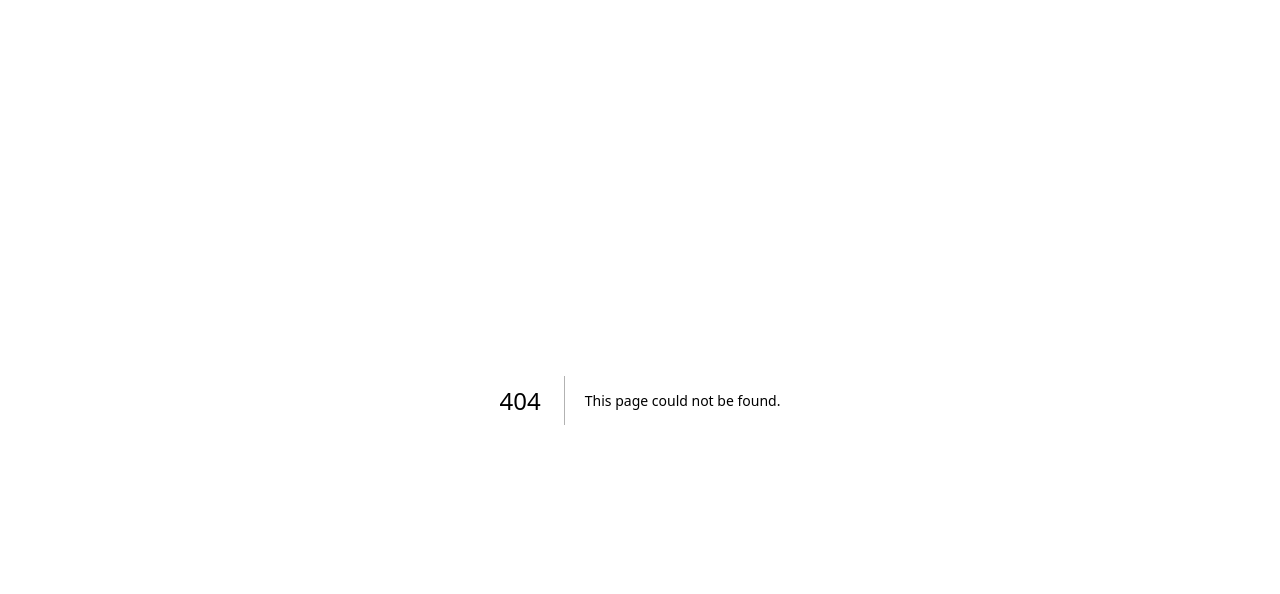
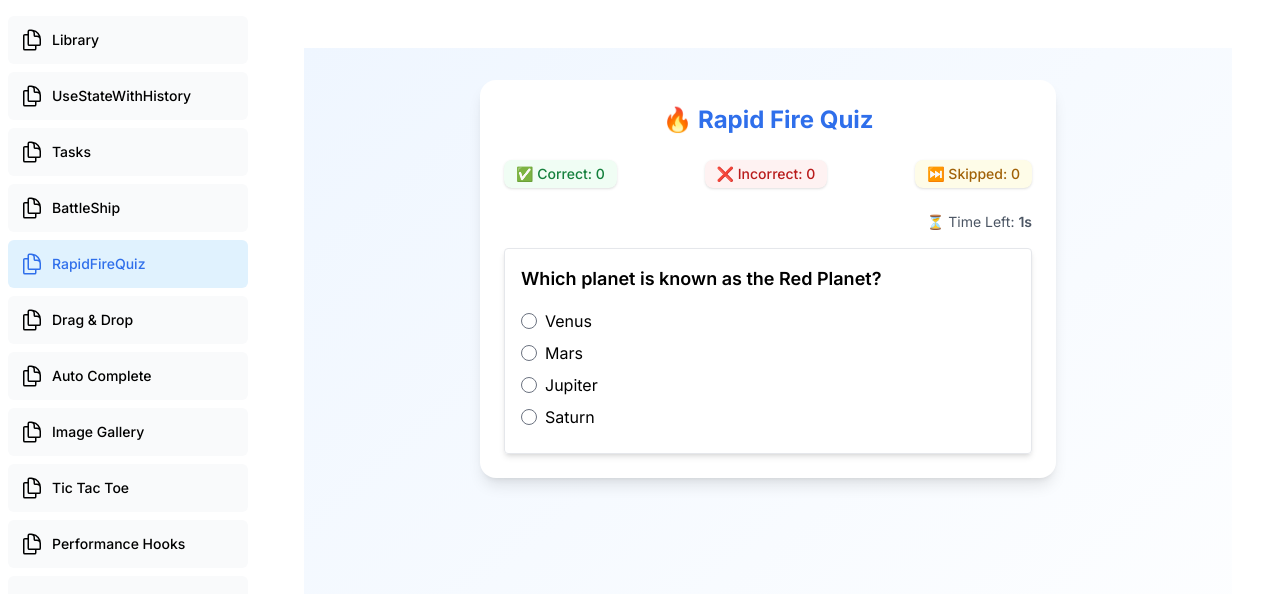
Before and after one commit to aasifrasul/nextjs-dashboard, a Next.js app: page /home/RapidFireQuiz in a window 1280 px wide. Before the commit this address had no page. Shown: the top 594 px of the page. Built offline with nearby package versions, Linux system fonts and the light colour scheme; a web font is replaced by a local one.

Commit message:
Implement rapid Fire Quiz

```diff
--- /dev/null
+++ b/app/home/RapidFireQuiz/api/questions.ts
@@ -0,0 +1,42 @@
+export interface QuestionData {
+	question: string;
+	options: string[];
+	correct: string;
+}
+
+const QUESTIONS: QuestionData[] = [
+	{
+		question: 'Which planet is known as the Red Planet?',
+		options: ['Venus', 'Mars', 'Jupiter', 'Saturn'],
+		correct: 'Mars',
+	},
+	{
+		question: "Who wrote the play 'Romeo and Juliet'?",
+		options: ['Charles Dickens', 'William Shakespeare', 'Leo Tolstoy', 'Mark Twain'],
+		correct: 'William Shakespeare',
+	},
+	{
+		question: 'What is the capital of Australia?',
+		options: ['Sydney', 'Melbourne', 'Canberra', 'Perth'],
+		correct: 'Canberra',
+	},
+	{
+		question: 'What is H2O commonly known as?',
+		options: ['Hydrogen', 'Salt', 'Water', 'Oxygen'],
+		correct: 'Water',
+	},
+	{
+		question: 'Which language is primarily spoken in Brazil?',
+		options: ['Spanish', 'Portuguese', 'French', 'Italian'],
+		correct: 'Portuguese',
+	},
+];
+
+export const fetchQuestion = (index: number): Promise<QuestionData> => {
+	return new Promise((resolve) => {
+		const time = 1000; //just to make tests faster
+		setTimeout(() => {
+			resolve(QUESTIONS[index]);
+		}, time); // simulate network delay
+	});
+};
--- /dev/null
+++ b/app/home/RapidFireQuiz/api/validate.ts
@@ -0,0 +1,9 @@
+export const validateAnswer = (answer: string, correctAnswer: string): Promise<boolean> => {
+	const time = 1000; //just to make tests faster
+
+	return new Promise((resolve) => {
+		setTimeout(() => {
+			resolve(answer === correctAnswer);
+		}, time);
+	});
+};
--- /dev/null
+++ b/app/home/RapidFireQuiz/components/Finished.tsx
@@ -0,0 +1,7 @@
+const Finished = () => (
+	<div className="flex justify-center items-center h-40">
+		<div className="animate-pulse text-blue-600 text-lg font-medium">Finished</div>
+	</div>
+);
+
+export default Finished;
--- /dev/null
+++ b/app/home/RapidFireQuiz/components/Loader.tsx
@@ -0,0 +1,9 @@
+const Loader = () => (
+	<div className="flex justify-center items-center h-40">
+		<div className="animate-pulse text-blue-600 text-lg font-medium">
+			Loading question...
+		</div>
+	</div>
+);
+
+export default Loader;
--- /dev/null
+++ b/app/home/RapidFireQuiz/components/QuestionCard.tsx
@@ -0,0 +1,42 @@
+interface QuestionCardProps {
+	question: string;
+	options: string[];
+	onSelect: (option: string) => void;
+	disabled: boolean;
+	selected: string | undefined;
+}
+
+const QuestionCard = ({
+	question,
+	options,
+	onSelect,
+	disabled,
+	selected,
+}: QuestionCardProps) => {
+	return (
+		<div className="p-4 border rounded shadow-md">
+			<h2 className="text-lg font-semibold mb-4">{question}</h2>
+			<div>
+				{options.map((option) => (
+					<div key={option} className="mb-2 flex items-center">
+						<input
+							type="radio"
+							id={option}
+							name="question-options"
+							value={option}
+							checked={selected === option}
+							onChange={() => onSelect(option)}
+							disabled={disabled}
+							className="form-radio text-blue-600"
+						/>
+						<label htmlFor={option} className="ml-2">
+							{option}
+						</label>
+					</div>
+				))}
+			</div>
+		</div>
+	);
+};
+
+export default QuestionCard;
--- /dev/null
+++ b/app/home/RapidFireQuiz/components/Scores.tsx
@@ -0,0 +1,23 @@
+interface ScoresProps {
+	correct: number;
+	incorrect: number;
+	skipped: number;
+}
+
+const Scores = ({ correct, incorrect, skipped }: ScoresProps) => {
+	return (
+		<div className="flex justify-between text-sm font-medium text-gray-700">
+			<div className="bg-green-50 text-green-700 px-3 py-1 rounded-lg shadow">
+				✅ Correct: {correct}
+			</div>
+			<div className="bg-red-50 text-red-700 px-3 py-1 rounded-lg shadow">
+				❌ Incorrect: {incorrect}
+			</div>
+			<div className="bg-yellow-50 text-yellow-700 px-3 py-1 rounded-lg shadow">
+				⏭️ Skipped: {skipped}
+			</div>
+		</div>
+	);
+};
+
+export default Scores;
--- /dev/null
+++ b/app/home/RapidFireQuiz/page.tsx
@@ -0,0 +1,138 @@
+'use client';
+import { useEffect, useState, useRef, useCallback } from 'react';
+import QuestionCard from './components/QuestionCard';
+import Loader from './components/Loader';
+import Scores from './components/Scores';
+import Finished from './components/Finished';
+
+import { fetchQuestion } from './api/questions';
+import { validateAnswer } from './api/validate';
+
+import { QuestionData } from './api/questions';
+
+const TOTAL_QUESTION = 5;
+
+/*
+1. Fetch and display one question at a time using the `fetchQuestion` function.
+While the question is loading, render the `Loader` component.
+
+2. If the user selects an answer **before time runs out:
+* Disable further input.
+* Call the `validateAnswer` API to check if the answer is correct.
+* Then move to the **next question** automatically.
+* If all questions are completed render `Finished` component
+
+3. Render Scores component by passing accurate values of:
+* ✅ Correct answers
+* ❌ Incorrect answers
+
+4. Show a 5-second countdown timer for each question.
+If time runs out before the user selects an answer:
+* Mark the question as `skipped`.
+* Automatically move to the `next question`.
+
+Track and display `Skipped` questions count
+
+----
+Do NOT make any changes in any file other than App.tsx
+*/
+
+const App = ({ maxTimePerQuestion = 5 }) => {
+	const [isLoading, setIsLoading] = useState(false);
+	const [count, setCount] = useState(0);
+	const [remainingTime, setRemainingTime] = useState(maxTimePerQuestion);
+	const [data, setData] = useState<QuestionData | null>(null);
+	const [stats, setStats] = useState({
+		correct: 0,
+		incorrect: 0,
+		skipped: 0,
+	});
+	const intervalId = useRef<NodeJS.Timeout | null>(null);
+
+	useEffect(() => {
+		if (intervalId.current) return;
+
+		intervalId.current = setInterval(() => {
+			setRemainingTime((prev: number) => --prev);
+		}, 1000);
+	}, []);
+
+	const fetchData = useCallback(async (id: number) => {
+		setIsLoading(true);
+		const result = await fetchQuestion(id);
+		setIsLoading(false);
+		setRemainingTime(() => maxTimePerQuestion);
+		setData(result);
+	}, [maxTimePerQuestion]);
+
+	useEffect(() => {
+		fetchData(count);
+		if (count === TOTAL_QUESTION) {
+			intervalId.current && clearInterval(intervalId.current);
+		}
+	}, [count]);
+
+	useEffect(() => {
+		if (remainingTime === 0) {
+			setStats((prev) => ({
+				...prev,
+				skipped: prev.skipped + 1,
+			}));
+			setCount((prev) => ++prev);
+		}
+	}, [remainingTime]);
+
+	const handleSelect = async (value: string) => {
+		if (!data) return;
+		const result = await validateAnswer(value, data.correct);
+		if (result === true) {
+			setStats((prev) => ({
+				...prev,
+				correct: prev.correct + 1,
+			}));
+		} else {
+			setStats((prev) => ({
+				...prev,
+				incorrect: prev.incorrect + 1,
+			}));
+		}
+		setCount((prev) => ++prev);
+	};
+
+	if (isLoading) {
+		return <Loader />;
+	}
+
+	return (
+		<div className="min-h-screen bg-gradient-to-br from-blue-50 to-white px-4 py-8">
+			<div className="max-w-xl mx-auto bg-white rounded-2xl shadow-lg p-6 space-y-6">
+				<h1 className="text-2xl font-bold text-center text-blue-600">
+					🔥 Rapid Fire Quiz
+				</h1>
+				<Scores
+					correct={stats.correct}
+					incorrect={stats.incorrect}
+					skipped={stats.skipped}
+				/>
+				<div className="space-y-4">
+					<div className="text-right text-sm text-gray-600">
+						⏳ Time Left: <span className="font-semibold">{remainingTime}s</span>
+					</div>
+					{(count < TOTAL_QUESTION && data) ? (
+						<QuestionCard
+							question={data.question}
+							options={data.options || []}
+							disabled={false}
+							onSelect={handleSelect}
+							selected={undefined}
+						/>
+					) : (
+						<Finished />
+					)}
+				</div>
+			</div>
+		</div>
+	);
+};
+
+export default App;
--- /dev/null
+++ b/app/home/RapidFireQuiz/styles.css
@@ -0,0 +1,4 @@
+.App {
+	font-family: sans-serif;
+	text-align: center;
+}
--- a/app/ui/home/nav-links.tsx
+++ b/app/ui/home/nav-links.tsx
@@ -29,6 +29,11 @@ const links = [
 		icon: DocumentDuplicateIcon,
 	},
 	{
+		name: 'RapidFireQuiz',
+		href: '/home/RapidFireQuiz',
+		icon: DocumentDuplicateIcon,
+	},
+	{
 		name: 'Drag & Drop',
 		href: '/home/drag-drop',
 		icon: DocumentDuplicateIcon,
@@ -44,11 +49,6 @@ const links = [
 		icon: DocumentDuplicateIcon,
 	},
 	{
-		name: 'Stop Watch',
-		href: '/home/stopWatch',
-		icon: DocumentDuplicateIcon,
-	},
-	{
 		name: 'Tic Tac Toe',
 		href: '/home/tictactoe',
 		icon: DocumentDuplicateIcon,
@@ -56,11 +56,6 @@ const links = [
 	{
 		name: 'Performance Hooks',
 		href: '/home/performanceHooks',
-		icon: DocumentDuplicateIcon,
-	},
-	{
-		name: 'Conditional Sorting',
-		href: '/home/conditionalSorting',
 		icon: DocumentDuplicateIcon,
 	},
 ];
```
